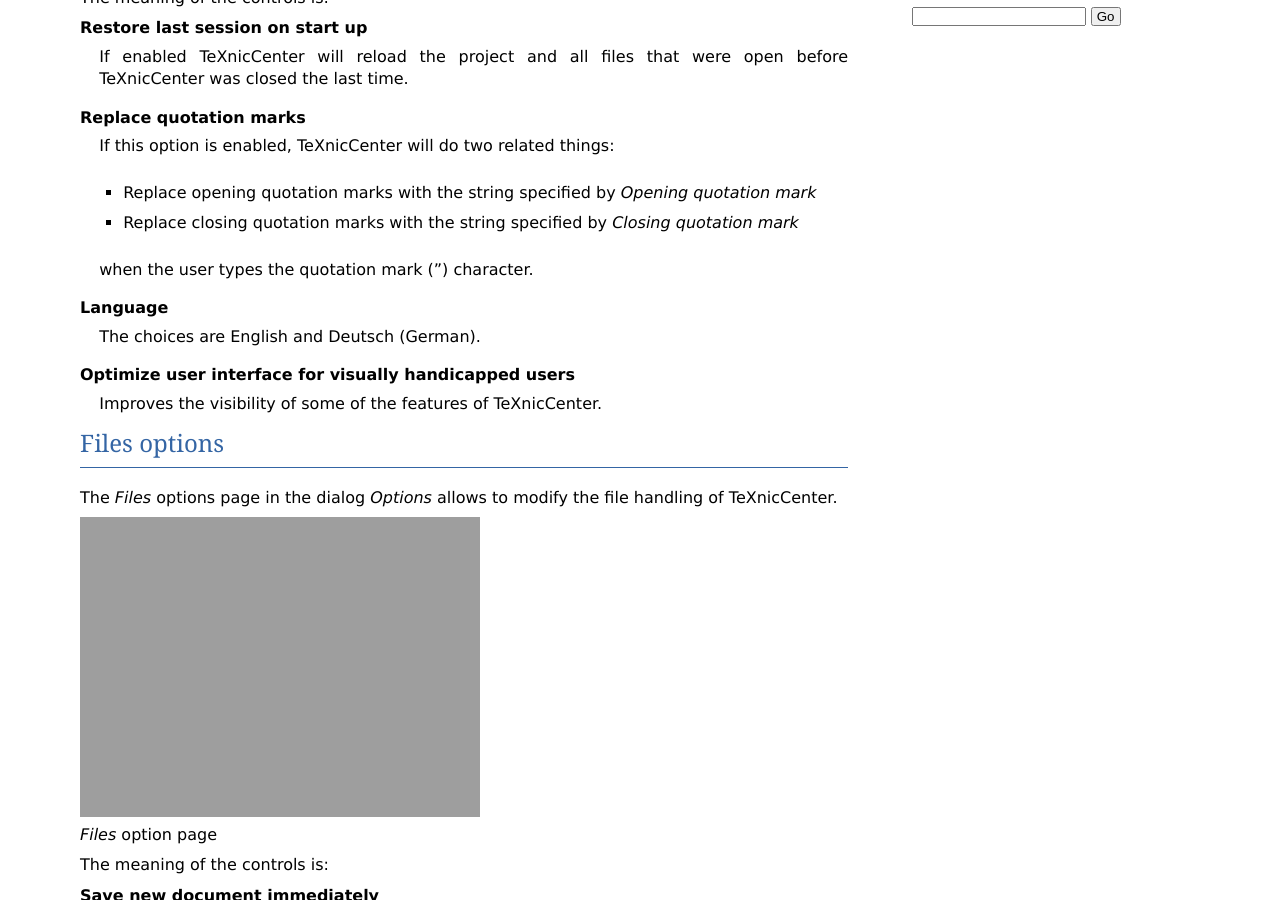
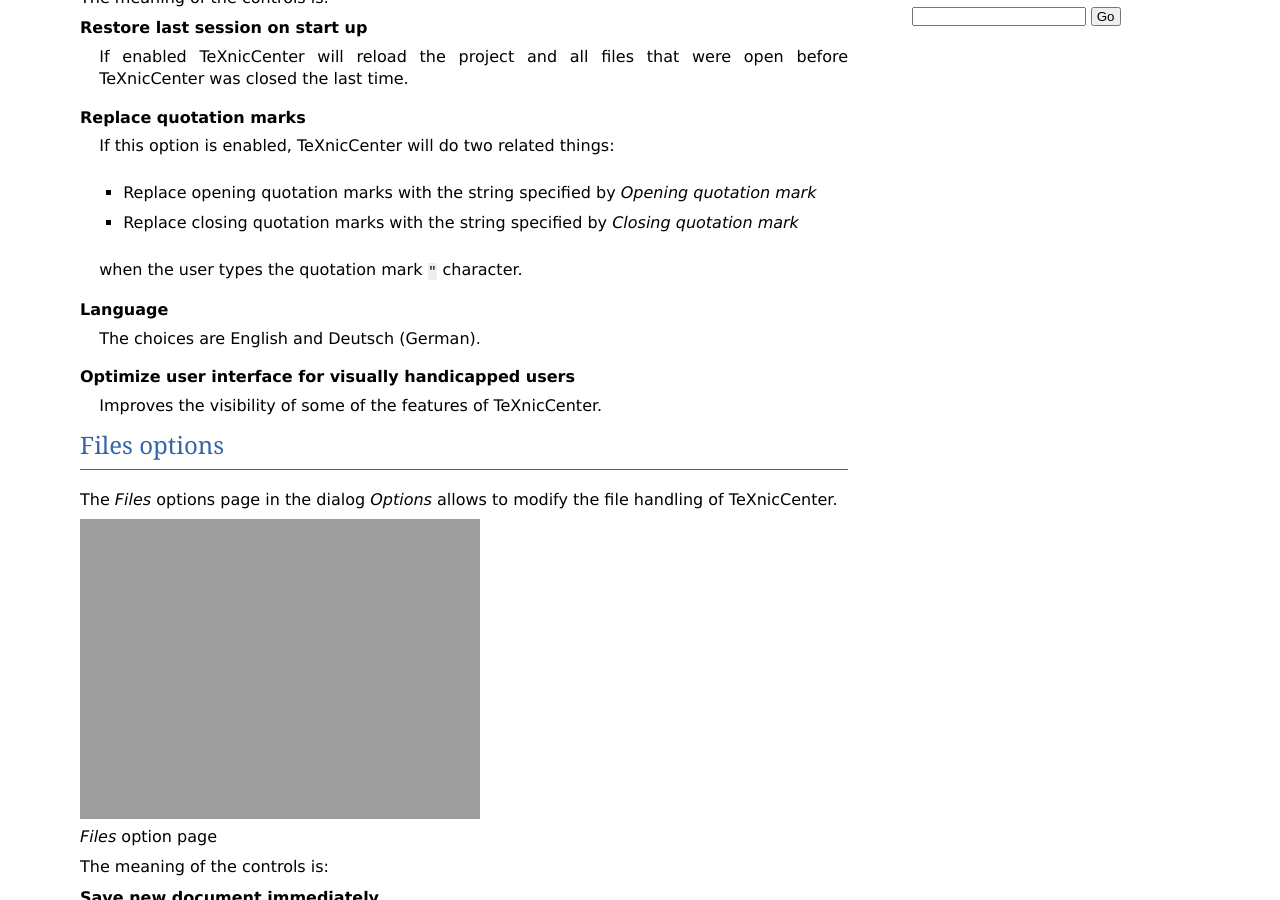
Before and after one commit to weinkauf/TeXnicCenter-Manual, a Sphinx documentation site: the page built from source/options.rst, in a window 1280 px wide and 900 px high, scrolled down 686 px. Built offline with Sphinx 7.4.7, drawn with Linux system fonts in a browser that asks for light colours.

```diff
--- a/source/options.rst
+++ b/source/options.rst
@@ -35,7 +35,7 @@ The meaning of the controls is:
   * Replace closing quotation marks with the string specified by *Closing
     quotation mark*
 
-  when the user types the quotation mark (") character.
+  when the user types the quotation mark ``"`` character.
 
 **Language**
   The choices are English and Deutsch (German).
```
